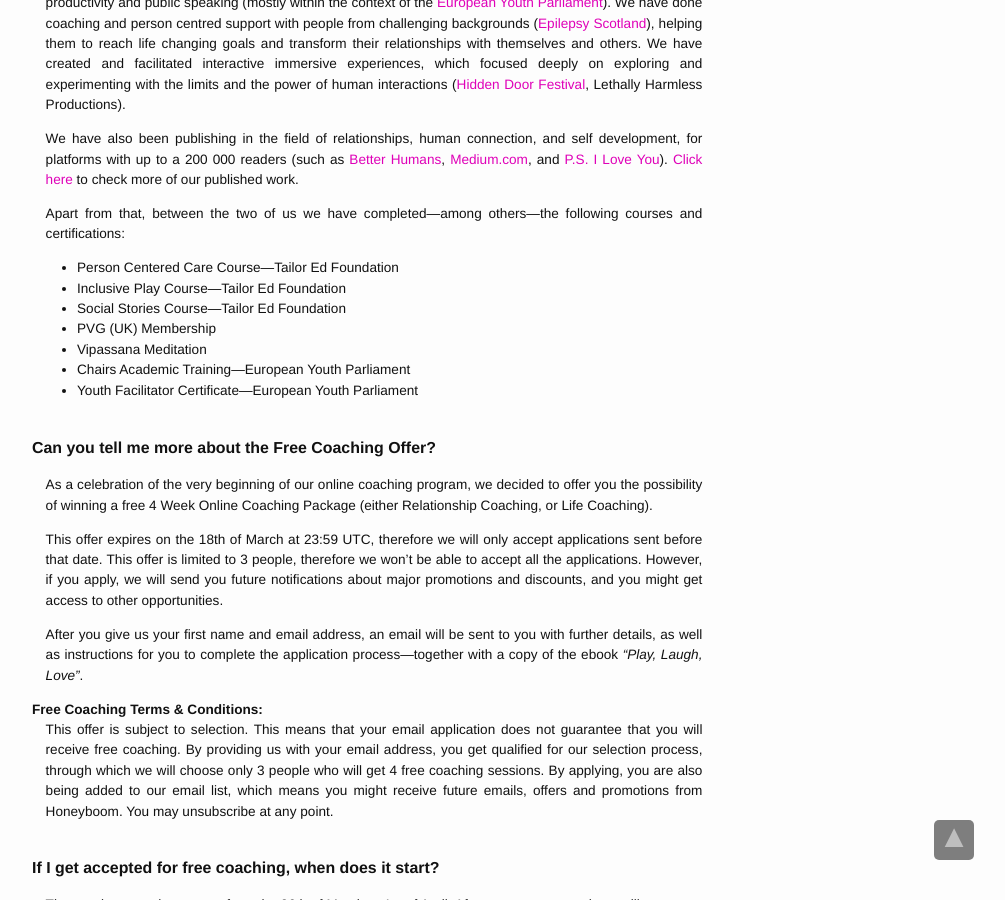
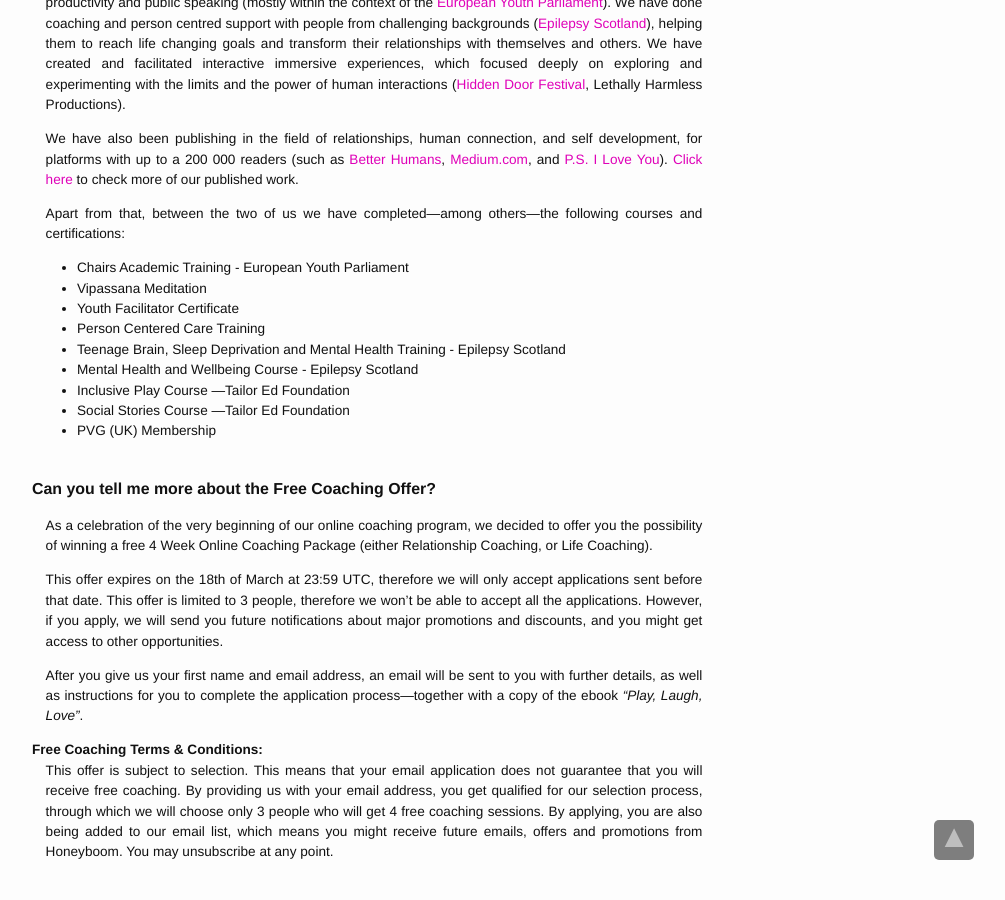
Before and after one commit to Honeyboom/honeyboom.github.io, a Jekyll site: the page built from coaching.html, in a window 1280 px wide and 900 px high, scrolled down 1854 px. Shown: the whole window, without its empty margins (266-1271 px from the left). Built offline with Jekyll 4.4.1, drawn with Linux system fonts in a browser that asks for light colours.

Commit message:
updated coaching page texts

```diff
--- a/coaching.html
+++ b/coaching.html
@@ -279,13 +279,15 @@
 			Apart from that, between the two of us we have completed—among others—the following courses and certifications:
 		</p>
 		<ul>
-			<li>Person Centered Care Course—Tailor Ed Foundation</li>
-			<li>Inclusive Play Course—Tailor Ed Foundation</li>
-			<li>Social Stories Course—Tailor Ed Foundation</li>
+			<li>Chairs Academic Training - European Youth Parliament</li>
+			<li>Vipassana Meditation </li>
+			<li>Youth Facilitator Certificate</li>
+			<li>Person Centered Care Training</li>
+			<li>Teenage Brain, Sleep Deprivation and Mental Health Training - Epilepsy Scotland</li>
+			<li>Mental Health and Wellbeing Course - Epilepsy Scotland</li>
+			<li>Inclusive Play Course —Tailor Ed Foundation</li>
+			<li>Social Stories Course —Tailor Ed Foundation</li>
 			<li>PVG (UK) Membership</li>
-			<li>Vipassana Meditation</li>
-			<li>Chairs Academic Training—European Youth Parliament</li>
-			<li>Youth Facilitator Certificate—European Youth Parliament</li>
 		</ul>
 		&nbsp;
 
```
